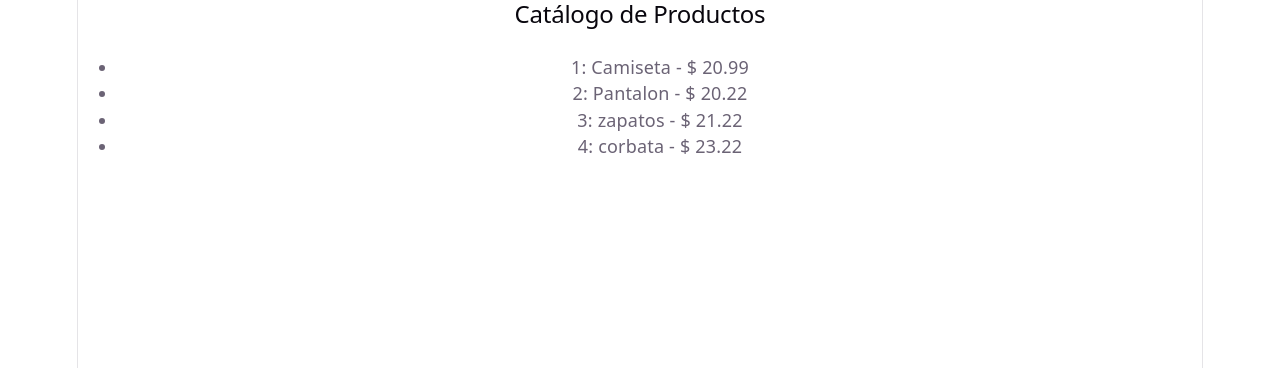
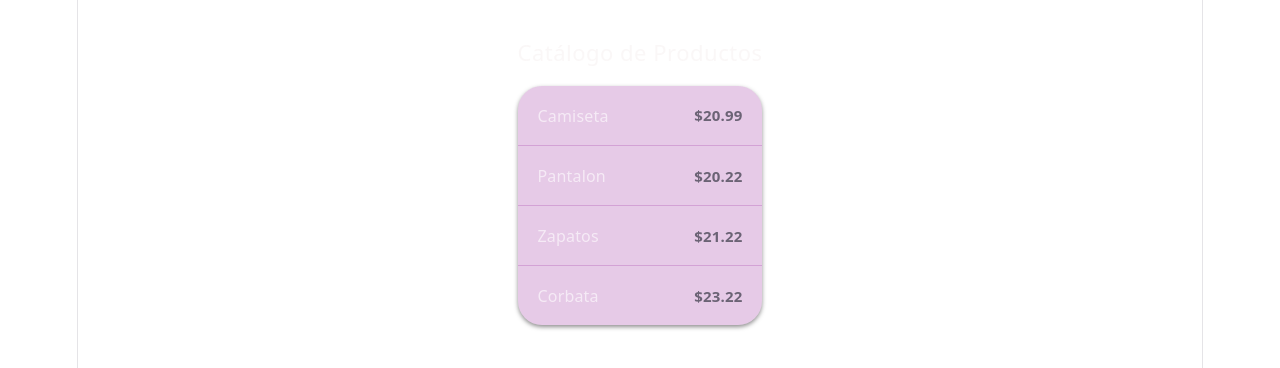
Before and after one commit to Guillermotopp/listas-en-React, a React (Vite) app: page / in a window 1280 px wide. Shown: the top 368 px of the page. Built offline with nearby package versions, Linux system fonts and the light colour scheme.

Commit message:
Agregado CSS

```diff
--- /dev/null
+++ b/src/components/Catalogo.css
@@ -0,0 +1,56 @@
+/* Catalogo.css */
+
+.catalogo-container {
+    max-width: 450px;
+    margin: 40px auto; /* Lo separamos un poco de arriba */
+    padding: 0 16px;
+}
+
+.catalogo-title {
+    color: rgba(248, 243, 243, 0.677);
+    font-size: 22px;
+    margin-bottom: 20px;
+    font-weight: 400;
+    letter-spacing: 0.5px;
+}
+
+.md3-list {
+    list-style: none;
+    padding: 0;
+    margin: 0;
+    background-color: rgba(150, 36, 154, 0.239); /* Gris oscuro de la tarjeta */
+    border-radius: 24px; /* Bordes muy redondeados estilo M3 */
+    overflow: hidden;
+    box-shadow: 0 2px 4px  rgba(130, 129, 130, 0.895); /* Gris oscuro de la tarjeta */
+}
+
+.md3-list-item {
+    display: flex;
+    justify-content: space-between;
+    align-items: center;
+    padding: 16px 20px;
+    border-bottom: 1px solid rgba(150, 36, 154, 0.239); /* Gris oscuro de la tarjeta */
+    transition: background-color 0.2s ease;
+}
+
+/* Efecto al pasar el ratón (Hover) */
+.md3-list-item:hover {
+    background-color: rgb(225, 222, 242);
+    cursor: pointer;
+}
+
+.md3-list-item:last-child {
+    border-bottom: none;
+}
+
+.md3-item-name {
+    color: rgba(255, 255, 255, 0.608);
+    font-size: 16px;
+    text-transform: capitalize;
+}
+
+.md3-item-price {
+    color: var(--md-sys-color-primary);
+    font-weight: 600;
+    font-size: 15px;
+}
--- a/src/components/Catalogo.jsx
+++ b/src/components/Catalogo.jsx
@@ -1,38 +1,30 @@
 import React from "react";
+import "./Catalogo.css";
+
 const Catalogo = () => {
     const productos = [
-        {
-            id: 1,
-            nombre: 'Camiseta',
-            precio: 20.99
-        },
-        {   id: 2,
-            nombre: 'Pantalon',
-            precio: 20.22
-        },
-        {   id: 3,
-            nombre: 'zapatos',
-            precio: 21.22
-        },
-        {   id: 4,
-            nombre: 'corbata',
-            precio: 23.22
-        }
-
+        { id: 1, nombre: 'Camiseta', precio: 20.99 },
+        { id: 2, nombre: 'Pantalon', precio: 20.22 },
+        { id: 3, nombre: 'Zapatos', precio: 21.22 },
+        { id: 4, nombre: 'Corbata', precio: 23.22 }
     ];
 
     return (
-        <>
-            <h2> Catálogo de Productos </h2>
-            <ul>
-                {productos.map(
-                    (producto) => (
-                        <li> {producto.id}: {producto.nombre} - $ {producto.precio} </li>
-                    )
-                )}
-
+        <div className="catalogo-container">
+            <h2 className="catalogo-title">Catálogo de Productos</h2>
+            <ul className="md3-list">
+                {productos.map((producto, index) => (
+                    /* Mantenemos la key={index} para tu clase de mañana */
+                    <li key={index} className="md3-list-item">
+                        <div className="md3-list-content">
+                            <span className="md3-item-name">{producto.nombre}</span>
+                        </div>
+                        <span className="md3-item-price">${producto.precio}</span>
+                    </li>
+                ))}
             </ul>
-        </>
+        </div>
     );
 }
+
 export default Catalogo;
```
Also changed, not shown: 1 other file (tests, documents, lock files or other folders).
